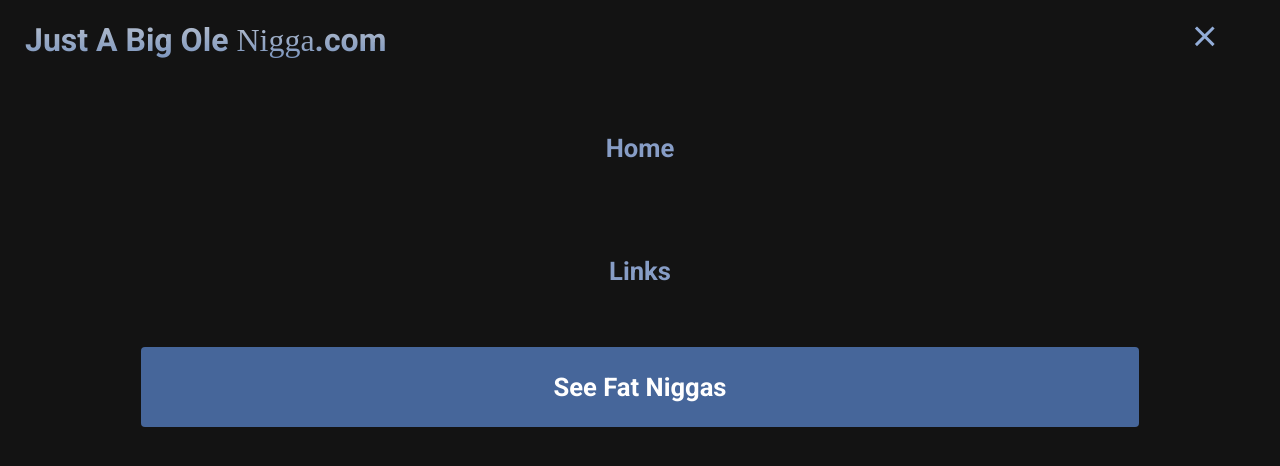
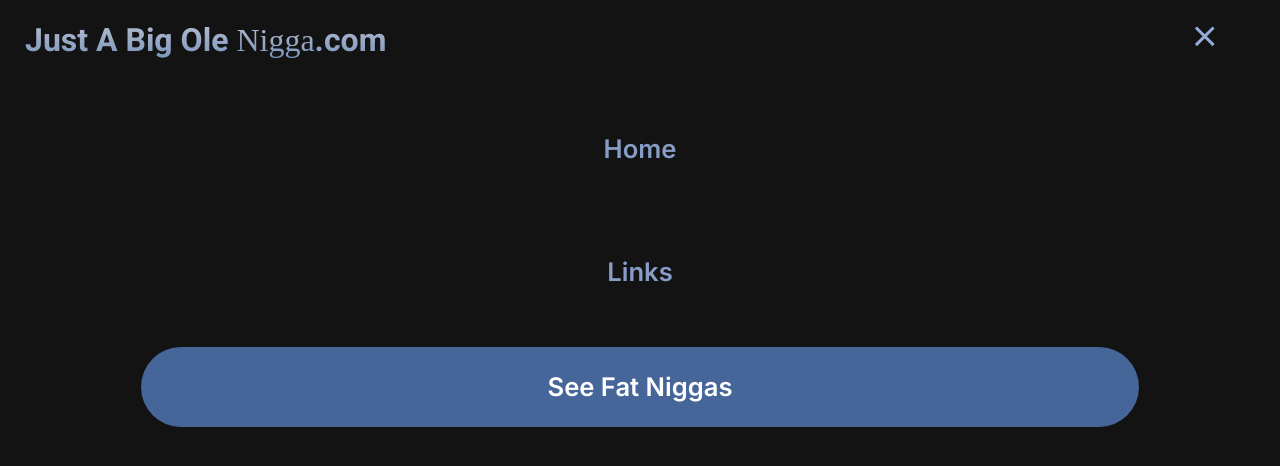
Before and after one commit to Code-Man69/fatNiggaWebsite, a plain HTML site: page index.html in a window 1280 px wide. Both pictures are taken after a click on the element 1204 px from the left and 36 px from the top of the page. Shown: the top 466 px of the page. Drawn offline with Linux system fonts and the light colour scheme; a web font is replaced by a local one.

Commit message:
cleaned it up

```diff
--- a/app.js
+++ b/app.js
@@ -5,3 +5,9 @@ menu.addEventListener("click", function () {
   menu.classList.toggle("is-active");
   menuLinks.classList.toggle("active");
 });
+
+window.onload = function () {
+  document.body.classList.remove("loading");
+
+  document.body.classList.add("loaded");
+};
--- a/index.html
+++ b/index.html
@@ -8,10 +8,12 @@
     <!--CSSLink-------------------------------------->
     <link rel="stylesheet" href="styles/navbar.css" />
     <link rel="stylesheet" href="styles/main.css" />
+    <!--FontAwesome-------------------------------------->
     <script
       src="https://kit.fontawesome.com/bc4da7796f.js"
       crossorigin="anonymous"
     ></script>
+    <!--GoogleFonts-------------------------------------->
     <link rel="preconnect" href="https://fonts.googleapis.com" />
     <link rel="preconnect" href="https://fonts.gstatic.com" crossorigin />
     <link
@@ -30,9 +32,21 @@
       href="https://fonts.googleapis.com/css2?family=Imperial+Script&family=Monsieur+La+Doulaise&family=Roboto:ital,wght@0,700;1,700&display=swap"
       rel="stylesheet"
     />
+    <link rel="preconnect" href="https://fonts.googleapis.com" />
+    <link rel="preconnect" href="https://fonts.gstatic.com" crossorigin />
+    <link
+      href="https://fonts.googleapis.com/css2?family=DM+Sans:opsz,wght@9..40,500&display=swap"
+      rel="stylesheet"
+    />
+    <link rel="preconnect" href="https://fonts.googleapis.com" />
+    <link rel="preconnect" href="https://fonts.gstatic.com" crossorigin />
+    <link
+      href="https://fonts.googleapis.com/css2?family=Inter:ital,opsz,wght@0,14..32,600;1,14..32,600&display=swap"
+      rel="stylesheet"
+    />
   </head>
   <!--Body-------------------------------------->
-  <body>
+  <body class="loading">
     <!--Hero-------------------------------------->
     <nav class="navbar">
       <div class="navbar__container">
@@ -46,7 +60,7 @@
           <span class="bar"></span>
           <span class="bar"></span>
         </div>
-        <ul class="navbar__menu">
+        <div class="navbar__menu">
           <li class="navbar__item">
             <a href="/" class="navbar__links"> Home </a>
           </li>
@@ -56,7 +70,7 @@
           <li class="navbar__btn">
             <a href="niggas.html" class="button"> See Fat Niggas </a>
           </li>
-        </ul>
+        </div>
       </div>
     </nav>
     <!--Main-------------------------------------->
--- a/styles/main.css
+++ b/styles/main.css
@@ -3,6 +3,14 @@
   margin: 0;
   padding: 0;
   font-family: "Roboto", serif;
+}
+
+body.loading {
+  opacity: 0;
+}
+
+body.loaded {
+  transition: opacity 0.3s ease-in-out;
 }
 
 .main {
--- a/styles/navbar.css
+++ b/styles/navbar.css
@@ -30,6 +30,7 @@
 }
 
 #navbar__logo {
+  transition: all 0.5s ease;
   background-color: rgb(70, 102, 154);
   background-image: linear-gradient(to top, rgb(61, 104, 173) 0%, #d6d6d6 100%);
   background-size: 100%;
@@ -66,6 +67,10 @@
 }
 
 .navbar__links {
+  font-family: "Inter", serif;
+  font-optical-sizing: auto;
+  font-weight: 600;
+  font-style: normal;
   color: rgb(135, 157, 198);
   display: flex;
   align-items: center;
@@ -84,6 +89,10 @@
 }
 
 .button {
+  font-family: "Inter", serif;
+  font-optical-sizing: auto;
+  font-weight: 600;
+  font-style: normal;
   display: flex;
   justify-content: center;
   align-items: center;
@@ -93,19 +102,17 @@
   width: 100%;
   border: none;
   outline: none;
-  border-radius: 4px;
+  border-radius: 80px;
   background: rgb(70, 102, 154);
   color: rgb(255, 255, 255);
 }
 
 .button:hover {
   background: rgb(92, 143, 224);
-  transition: all 0.3 ease;
 }
 
 .navbar__links:hover {
   color: rgb(84, 137, 222);
-  transition: all 0.3 ease;
 }
 
 .navbar__container {
@@ -136,7 +143,6 @@
   background: rgb(19, 19, 19);
   top: 100%;
   opacity: 1;
-  transition: all 0.5s ease;
   z-index: 99;
   height: 50vh;
   font-size: 1.6rem;
@@ -150,7 +156,6 @@
   width: 25px;
   height: 3px;
   margin: 5px auto;
-  transition: all 0.3s ease-in-out;
   background: rgb(147, 173, 216);
 }
 
```
Also changed, not shown: 1 other file.
